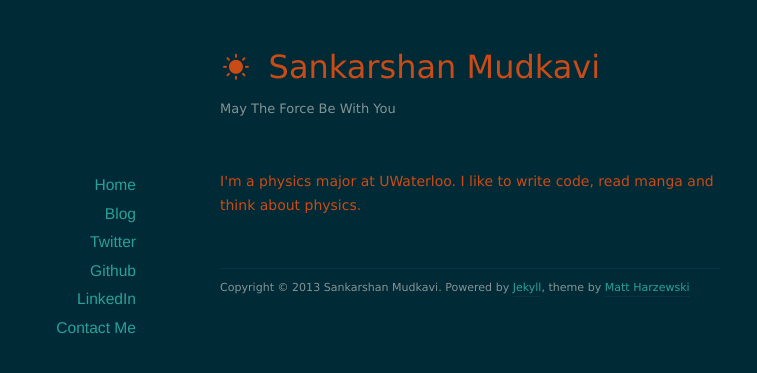
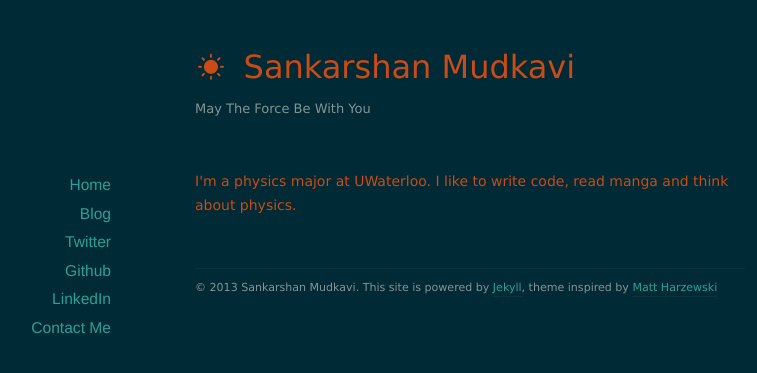
Before and after one commit to Sankarshan-Mudkavi/Sankarshan-Mudkavi.github.io, a Jekyll site: the page built from index.html, in a window 1280 px wide. Shown: the top 373 px of the page, without its empty margins (170-927 px from the left). Built offline with Jekyll 4.4.1, drawn with Linux system fonts in a browser that asks for light colours; nearby versions of some CDN libraries; Markdown is read by kramdown in place of the engine named in the settings; the list of posts is cut into pages by our own code.

Commit message:
Adjusted sizes

```diff
--- a/_layouts/default.html
+++ b/_layouts/default.html
@@ -56,7 +56,7 @@
 
 
   <footer id="footer">
-    <p class="copyright">Copyright &copy; {{ site.time | date: '%Y' }} {{ site.name }}. Powered by <a href="http://jekyllrb.com">Jekyll</a>, theme by <a href="http://www.webmaster-source.com">Matt Harzewski</a></p>
+    <p class="copyright">&copy; {{ site.time | date: '%Y' }} {{ site.name }}. This site is powered by <a href="http://jekyllrb.com">Jekyll</a>, theme inspired by <a href="http://www.webmaster-source.com">Matt Harzewski</a></p>
   </footer>
 
 
--- a/assets/css/style.css
+++ b/assets/css/style.css
@@ -109,13 +109,13 @@ h3 {
 
 /*** Structure ***/
 #page {
-	width: 500px;
+	width: 550px;
 	margin: 0 auto;
 	position: relative;
 }
 
 #header {
-	width: 500px;
+	width: 550px;
 	margin: 40px auto 50px auto;
 }
 #header h1 {
@@ -127,7 +127,7 @@ h3 {
 }
 
 #footer {
-	width: 500px;
+	width: 550px;
 	margin: 50px auto 20px auto;
 	padding-top: 10px;
 	font-size: 0.85em;
@@ -135,7 +135,7 @@ h3 {
 }
 
 #content {
-	width: 500px;
+	width: 550px;
 	margin: 0 auto;
 }
 
```
